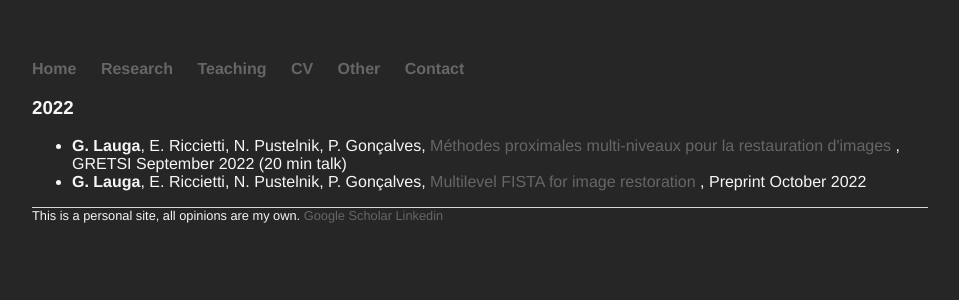
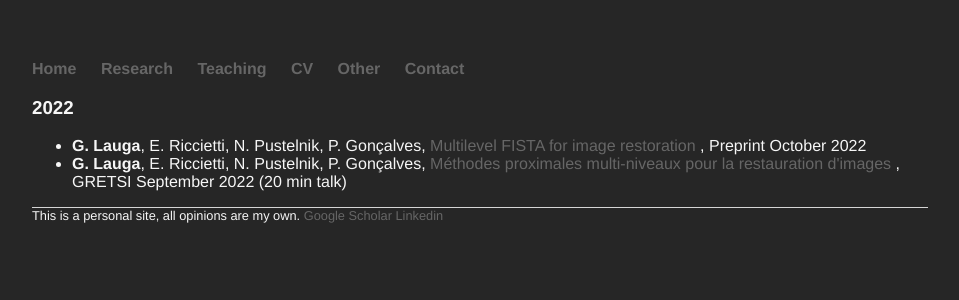
Before and after one commit to laugaguillaume/laugaguillaume.github.io, a Jekyll site: the page built from Research/index.html, in a window 1280 px wide. Shown: the top 300 px of the page, without its empty margins (160-1119 px from the left). Built offline with Jekyll 4.4.1, drawn with Linux system fonts in a browser that asks for light colours; some of the changed lines change nothing that is shown.

Commit message:
minor changes

```diff
--- a/Research/index.html
+++ b/Research/index.html
@@ -5,6 +5,6 @@ title: Research
 <!-- <h2> Conference papers </h2> -->
 <h3>2022</h3>
 <ul>
+  <li><strong>G. Lauga</strong>, E. Riccietti, N. Pustelnik, P. Gonçalves, <a href="https://hal.archives-ouvertes.fr/hal-03831180" target="_blank" rel="noopener noreferrer"> Multilevel FISTA for image restoration </a>, Preprint October 2022 </li>
   <li><strong>G. Lauga</strong>, E. Riccietti, N. Pustelnik, P. Gonçalves, <a href="https://hal.inria.fr/hal-03739496/" target="_blank" rel="noopener noreferrer"> Méthodes proximales multi-niveaux pour la restauration d'images </a>, GRETSI September 2022 (20 min talk)</li>
-  <li><strong>G. Lauga</strong>, E. Riccietti, N. Pustelnik, P. Gonçalves, <a href="https://hal.archives-ouvertes.fr/hal-03831180" target="_blank" rel="noopener noreferrer"> Multilevel FISTA for image restoration </a>, Preprint October 2022 </li>
 </ul>
```
